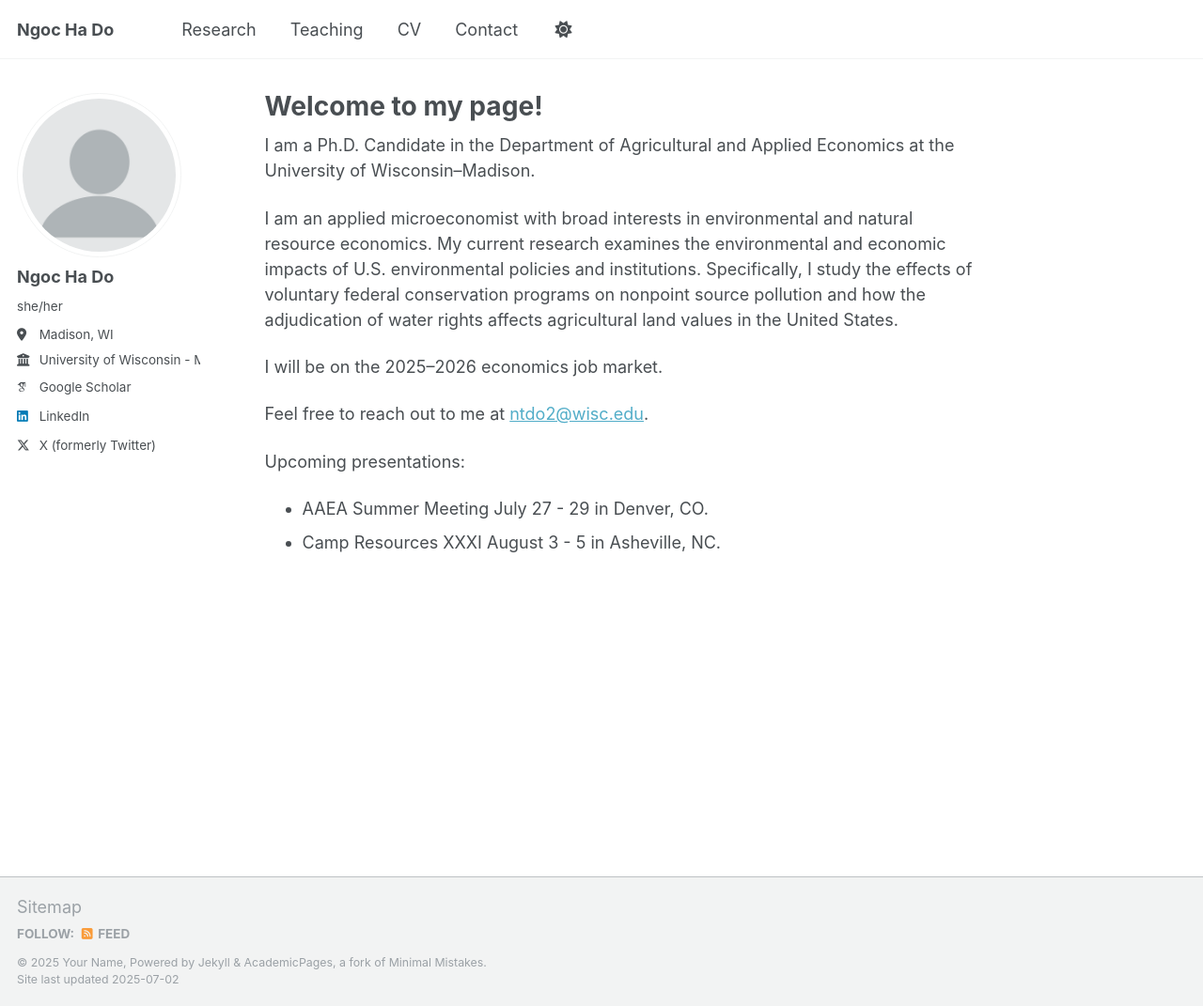
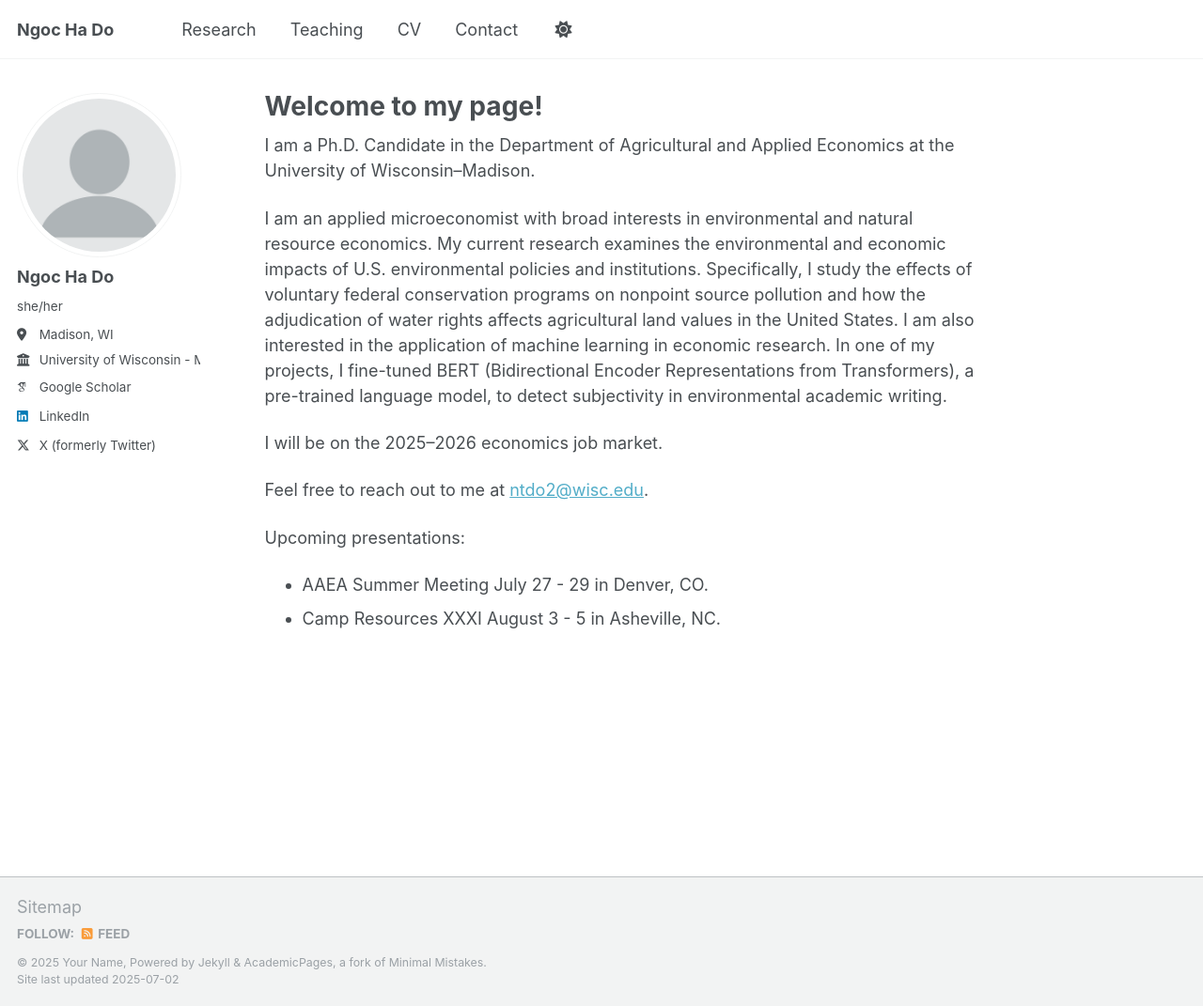
Before and after one commit to dongocha/dongocha.github.io, a Jekyll site: the page built from _pages/about.md, in a window 1280 px wide and 1071 px high. Shown: the whole window at 94% size. Built offline with Jekyll 4.4.1, drawn with Linux system fonts in a browser that asks for light colours; some web fonts are replaced; a script that is not in the unit is left out.

Commit message:
Update about.md

```diff
--- a/_pages/about.md
+++ b/_pages/about.md
@@ -9,7 +9,7 @@ redirect_from:
 
 I am a Ph.D. Candidate in the Department of Agricultural and Applied Economics at the University of Wisconsin–Madison.
 
-I am an applied microeconomist with broad interests in environmental and natural resource economics. My current research examines the environmental and economic impacts of U.S. environmental policies and institutions. Specifically, I study the effects of voluntary federal conservation programs on nonpoint source pollution and how the adjudication of water rights affects agricultural land values in the United States.
+I am an applied microeconomist with broad interests in environmental and natural resource economics. My current research examines the environmental and economic impacts of U.S. environmental policies and institutions. Specifically, I study the effects of voluntary federal conservation programs on nonpoint source pollution and how the adjudication of water rights affects agricultural land values in the United States. I am also interested in the application of machine learning in economic research. In one of my projects, I fine-tuned BERT (Bidirectional Encoder Representations from Transformers), a pre-trained language model, to detect subjectivity in environmental academic writing.
 
 I will be on the 2025–2026 economics job market.
 
```
